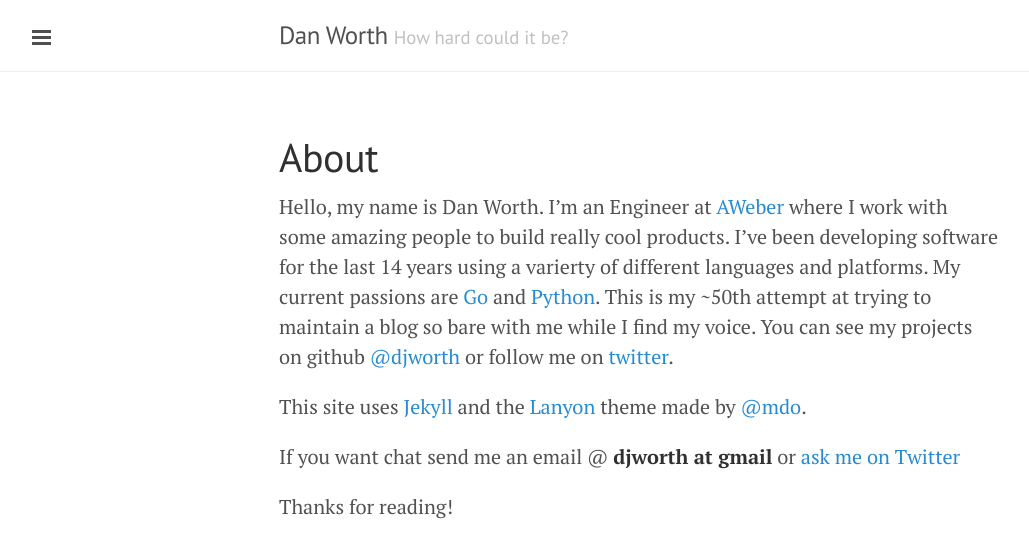
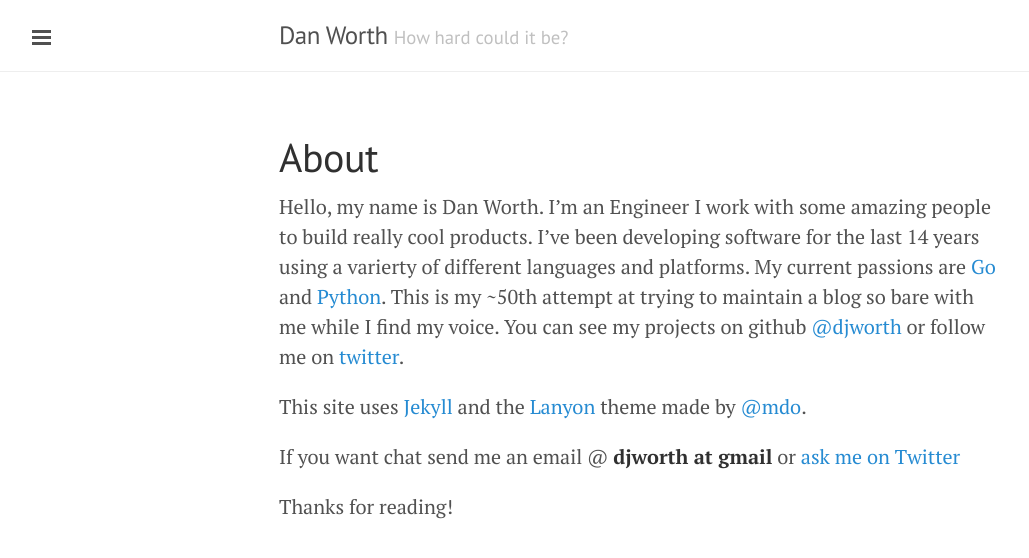
Before and after one commit to djworth/djworth.github.io, a Jekyll site: the page built from about.md, in a window 1280 px wide. Shown: the top 558 px of the page, without its empty margins (1-1030 px from the left). Built offline with Jekyll 4.4.1, drawn with Linux system fonts in a browser that asks for light colours; Markdown is read by kramdown in place of the engine named in the settings.

Commit message:
Update about.md

```diff
--- a/about.md
+++ b/about.md
@@ -3,7 +3,7 @@
 title: About
 ---
 
-Hello, my name is Dan Worth.  I'm an Engineer at [AWeber](http://www.aweber.com) where I work with some amazing people to build really cool products.  I've been developing software for the last 14 years using a varierty of different languages and platforms.  My current passions are [Go](http://www.golang.org) and [Python](http://www.python.org).  This is my ~50th attempt at trying to maintain a blog so bare with me while I find my voice.  You can see my projects on github [@djworth](https://github.com/djworth) or follow me on [twitter](http://twitter.com/djworth).
+Hello, my name is Dan Worth.  I'm an Engineer I work with some amazing people to build really cool products.  I've been developing software for the last 14 years using a varierty of different languages and platforms.  My current passions are [Go](http://www.golang.org) and [Python](http://www.python.org).  This is my ~50th attempt at trying to maintain a blog so bare with me while I find my voice.  You can see my projects on github [@djworth](https://github.com/djworth) or follow me on [twitter](http://twitter.com/djworth).
 
 This site uses [Jekyll](http://jekyllrb.com) and the [Lanyon](http://lanyon.getpoole.com) theme made by [@mdo](https://twitter.com/mdo).
 
```
